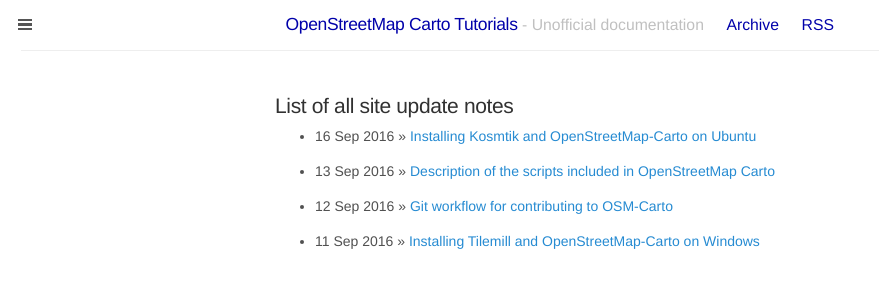
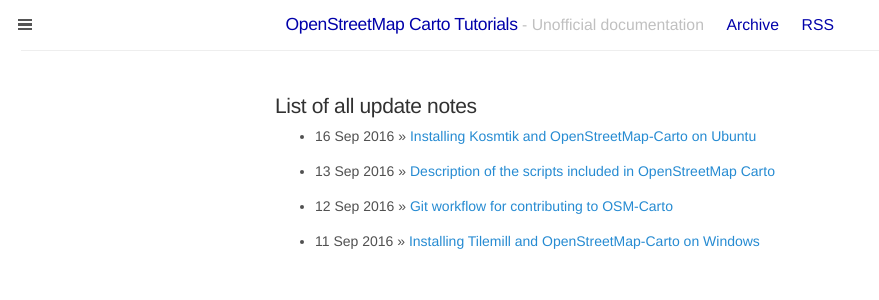
Before and after one commit to Ircama/osm-carto-tutorials, a Jekyll site: the page built from archive.md, in a window 1280 px wide. Shown: the top 300 px of the page, without its empty margins (0-879 px from the left). Built offline with Jekyll 4.4.1, drawn with Linux system fonts in a browser that asks for light colours; comment, search, counter and statistics services are not loaded.

Commit message:
Update archive.md

```diff
--- a/archive.md
+++ b/archive.md
@@ -4,7 +4,7 @@
 permalink: /z_archive/
 ---
 
-## List of all site update notes
+## List of all  update notes
 
 {% for post in site.posts %}
   {% if post.ref != null %}
```
